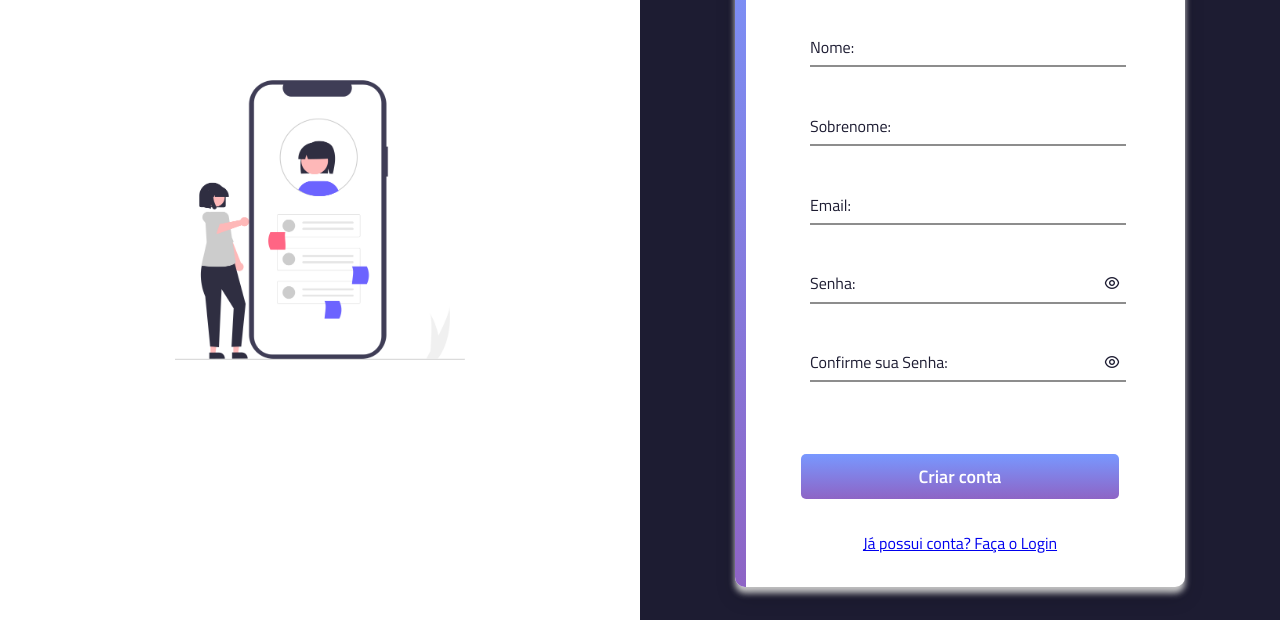
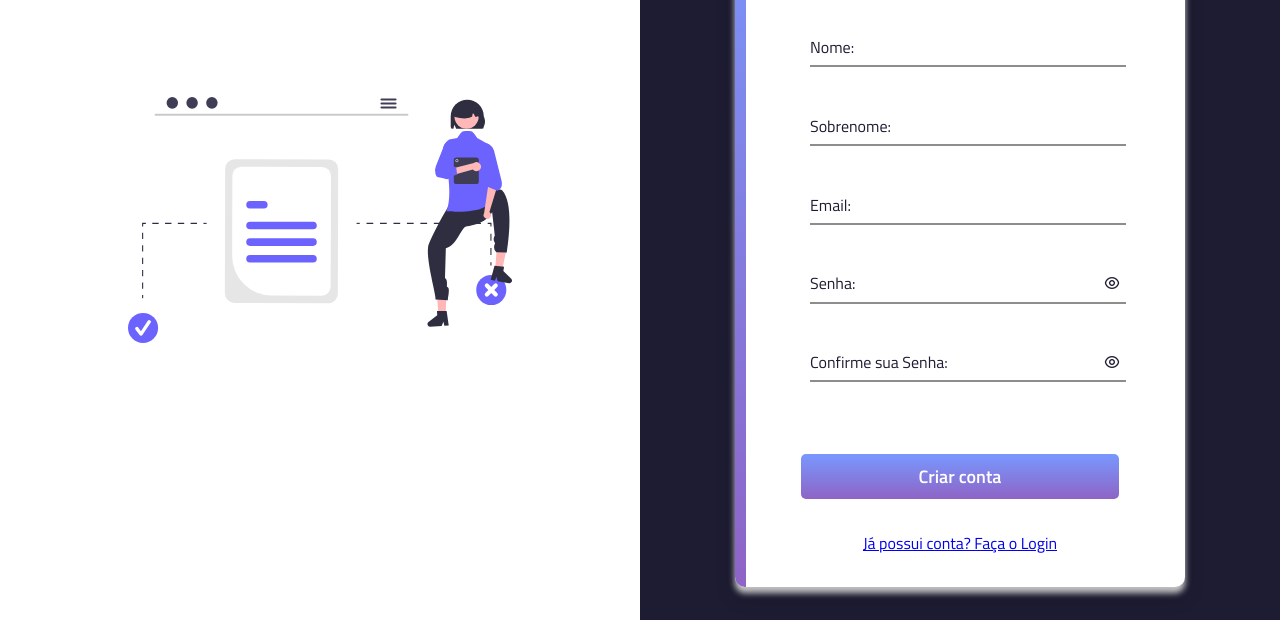
Before and after one commit to ewertonlp/to-do-app, a plain HTML site: page cadastro.html in a window 1280 px wide. Shown: the part 180-800 px from the top of the page. Drawn offline with nearby package versions, Linux system fonts and the light colour scheme.

Commit message:
Alterando imgs

```diff
--- a/cadastro.html
+++ b/cadastro.html
@@ -18,7 +18,7 @@
 
 <body>
   <div class="left">
-    <img src="./assets/pessoa-signup.png" alt="">
+    <img src="./assets/pessoa-signup.svg" alt="">
   </div>
   <div class="right">
     <form id="form-cadastro">
```
Also changed, not shown: assets/pessoa-signup.svg (added).
